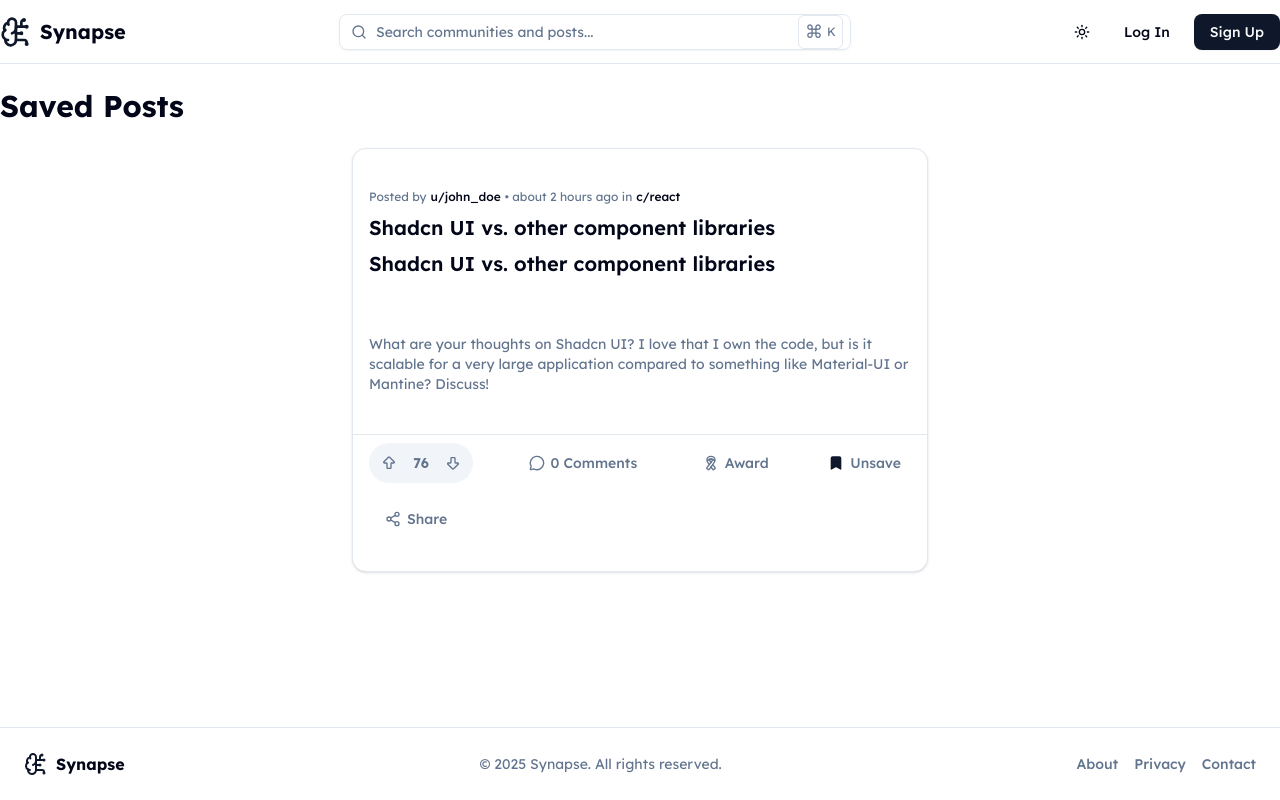
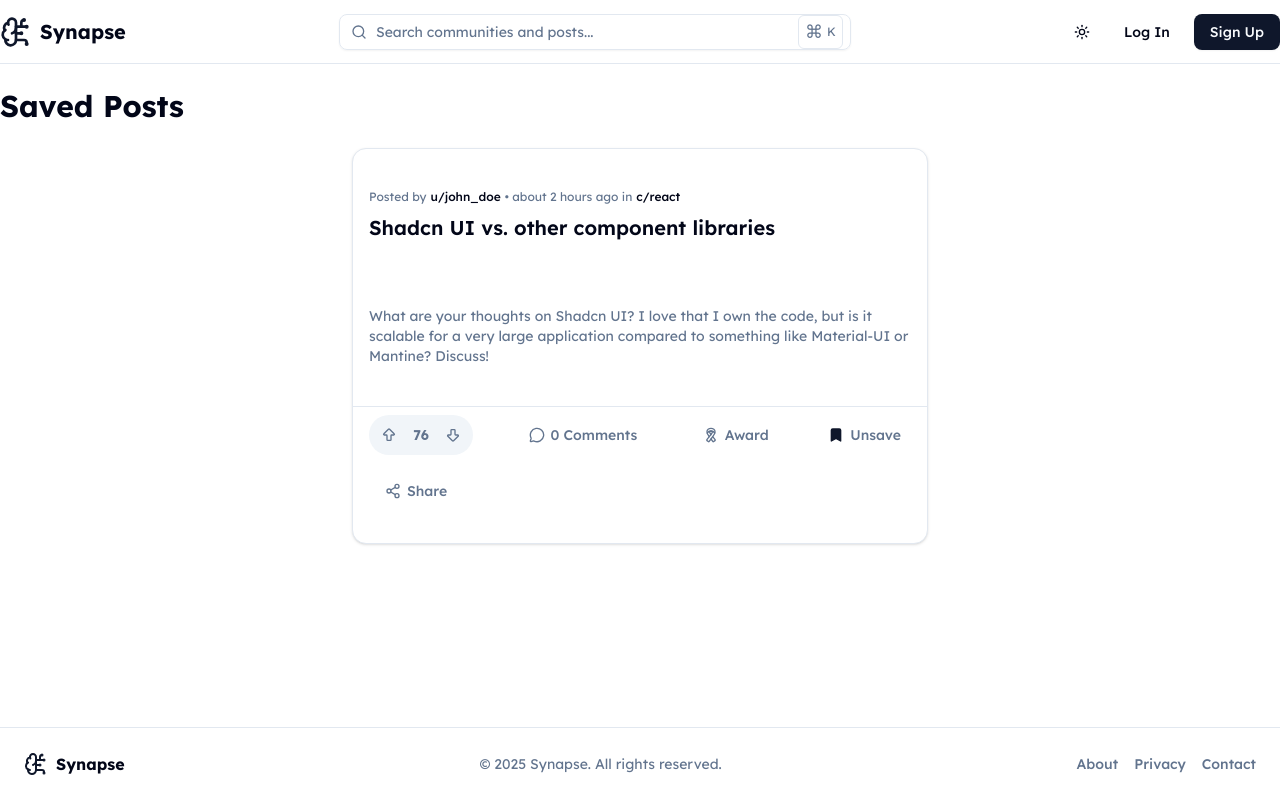
Before and after one commit to dhlananhh/synapse-client, a Next.js app: page /saved in a window 1280 px wide. Built offline with nearby package versions, Linux system fonts and the light colour scheme.

Commit message:
feat: remove title link from PostCard

```diff
--- a/src/components/features/post/PostCard.tsx
+++ b/src/components/features/post/PostCard.tsx
@@ -113,12 +113,6 @@
                   </Badge>
                 )
               }
-              <Link
-                href={ `/p/${post.id}` }
-                className="hover:underline"
-              >
-                { post.title }
-              </Link>
             </CardTitle>
           </CardHeader>
 
```
